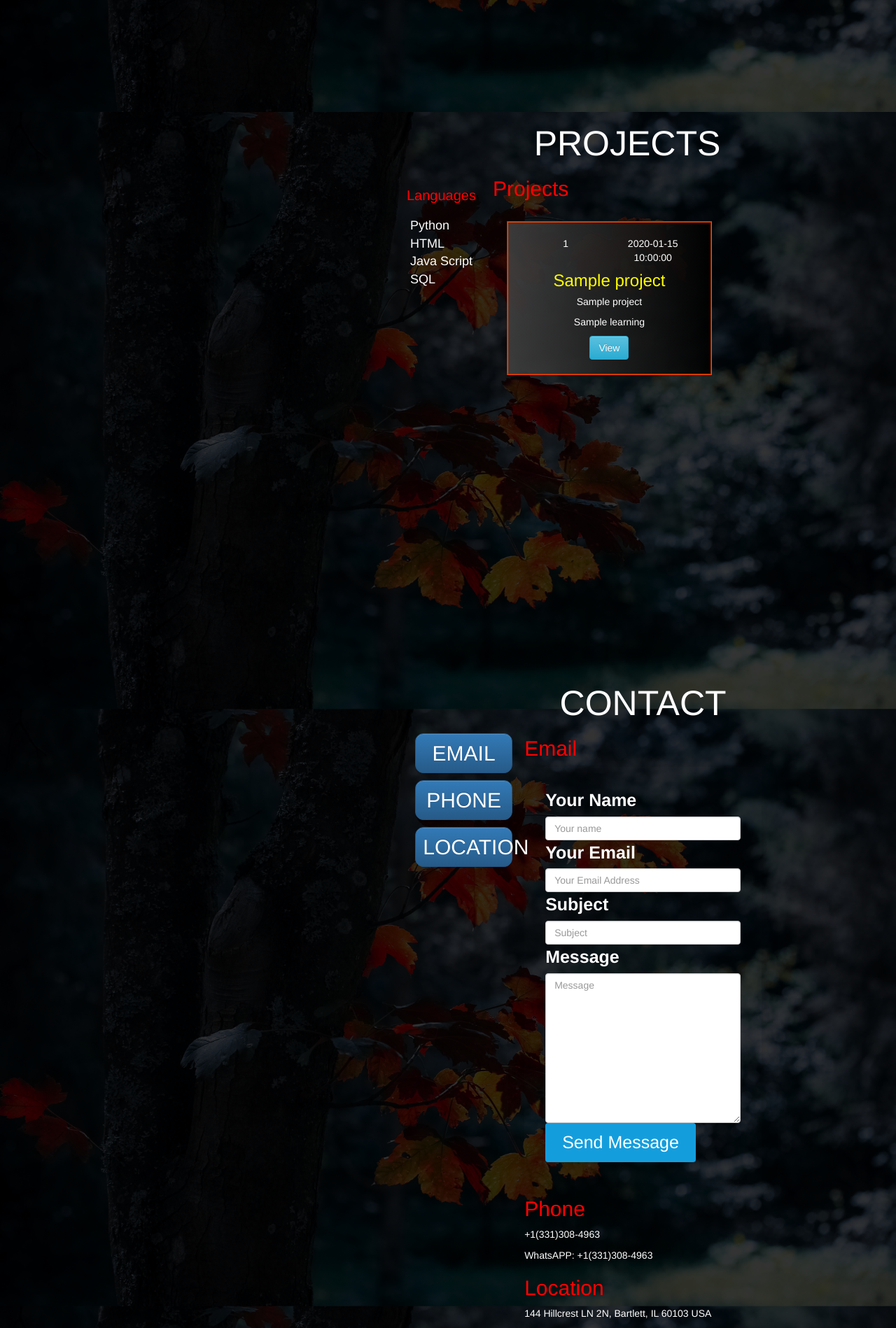
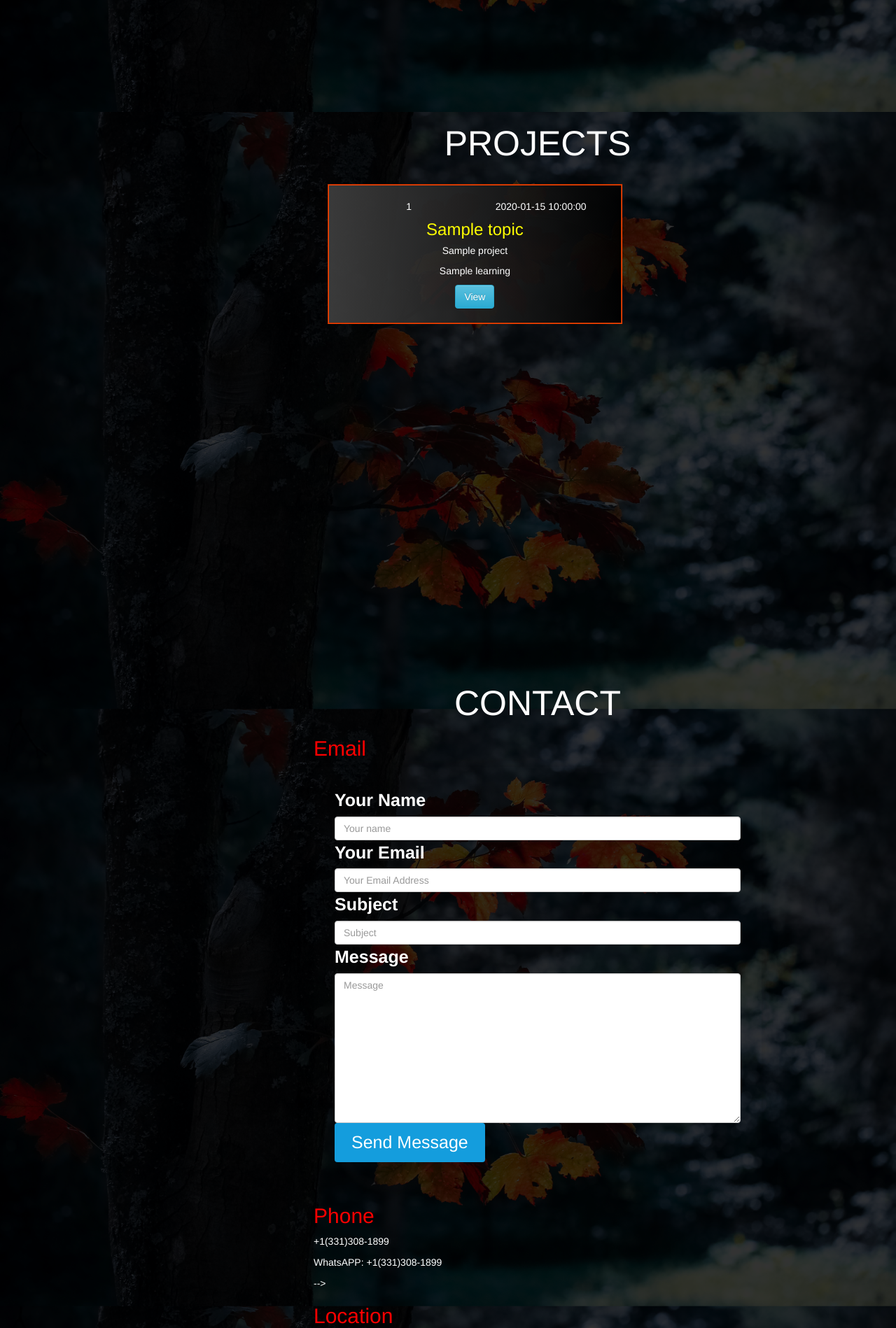
Before and after one commit to ShashwatPatel107/Flask_Personal_Portfolio, a Flask app: template templates/app.html in a window 1280 px wide. Shown: the part 2400-4298 px from the top of the page at 70% size. Run offline with Flask 3, Linux system fonts and the light colour scheme; the template is opened without the code that fills it: most values are stand-ins (such as "Sample title", 1, 10 or a date in 2020); some libraries are stand-ins or nearby versions; grey boxes are pictures that could not be loaded.

Commit message:
change contact page

```diff
--- a/database.py
+++ b/database.py
@@ -2,7 +2,6 @@ import os
 import sqlalchemy
 from sqlalchemy import create_engine, engine, text
 # connect to my sql with sqlalchemy
-
 
 # database information goes here
 # HOST, USER, Pass
--- a/templates/app.html
+++ b/templates/app.html
@@ -138,6 +138,10 @@
 
         {% include "contact.html"%}
 
+
+      </div>
+
+
         <!--contact page -->
       </div>
 
--- a/templates/contact.html
+++ b/templates/contact.html
@@ -1,26 +1,45 @@
  <!-- ************  Contact Left-side ********************   -->
-      <div id="contact_page_left_pane" class="left_pane" class="contact_page_left_side">
+<!--       <div id="contact_page_left_pane" class="left_pane" class="contact_page_left_side"> -->
 
-        <div id="contact_email" class="contact_ls_item">
+<!--         <div id="contact_email" class="contact_ls_item">
           <button class="btn btn-primary btn-sm">EMAIL</button>
           <!--           <h4>EMAIL:</h4> -->
 
-        </div>
+<!--         </div> -->
 
-        <div id="contact_phone" class="contact_ls_item">
-          <button class="btn btn-primary btn-sm">PHONE</button>
+<!--         <div id="contact_phone" class="contact_ls_item">
+          <button class="btn btn-primary btn-sm" onclick = "openPhonenumber()">PHONE</button>
           <!--           <h4>PHONE:</h4> -->
           </i>
-        </div>
+<!--         </div>
 
         <div id="contact_location" class="contact_ls_item">
-          <button class="btn btn-primary btn-sm">LOCATION</button>
+          <button class="btn btn-primary btn-sm" onclick = "openLocation()">LOCATION</button> -->
           <!--           <h4>LOCATION:</h4> -->
 
-        </div>
+<!--         </div> -->
 
         <!-- contact_page_left_side -->
-      </div>
+<!--       </div> -->
+
+<!-- <script> -->
+<!-- function openPhonenumber() {
+  document.getElementById("contact_rs_phone_heading").style.display = "block";
+}
+
+function openLocation() {
+  document.getElementById("contact_rs_location_heading").style.display = "block";
+}
+
+function closeForm() {
+  document.getElementById("contact_rs_phone_heading").style.display = "none";
+}
+  function closeForm() {
+  document.getElementById("contact_rs_location_heading").style.display = "none";
+} -->
+<!-- </script> -->
+
+
 
 
       <!-- ************    Contact Right-side ********************   -->
@@ -55,14 +74,10 @@
                 <textarea class="form-control" name="message" rows="10" required="" placeholder="Message"></textarea>
               </div>
 
-<!--               <div id="form_send_messages" class="form_group">
-                <div class="loading">Loading</div>
-                <div class="error-message">Something Went Wrong! Please Try Again</div>
-                <div class="sent-message">Your message has been sent. Thank you!</div>
-              </div> -->
 
               <div id="form_group_send_button" class="form_group_button">
-                <button type="submit" class="submit_button">Send Message</button>
+                <input type="submit" class="submit_button" value= "Send Message">
+                <p id = "sucess"></p>
 
               </div>
 
@@ -75,9 +90,9 @@
 
         <div id="contact_rs_phone_heading" class="contact_rs_headings">
           <h3 id="contact_content_heading" class="content_heading">Phone</h3>
-          <p>+1(331)308-4963</p>
-          <p>WhatsAPP: +1(331)308-4963</p>
-        </div>
+          <p>+1(331)308-1899</p>
+          <p>WhatsAPP: +1(331)308-1899</p>
+        </div> -->
 
         <div id="contact_rs_location_heading" class="contact_rs_headings">
           <h3 id="contact_content_heading" class="content_heading">Location</h3>
--- a/templates/projects.html
+++ b/templates/projects.html
@@ -1,35 +1,23 @@
 <!-- ************  projects Left-side ********************   -->
-      <div id="projects_left_pane" class="left_pane" class="projects_left_side">
-        <ul class="project_ls_bullet">
-          <h3> Languages</h3>
-          <li>Python</li>
-          <li>HTML</li>
-          <li>Java Script</li>
-          <li>SQL</li>
-        </ul>
-
-        <!-- projects_left_side -->
-      </div>
 
 
       <!-- ************    projects Right-side ********************   -->
-      <div id="projects_right_pane" class="right_pane" class="projects_right_side">
-        <h1 id="projects_page_heading" class="page_heading">PROJECTS</h1>
-        <h3 id="projectst_content_heading" class="content_heading">Projects</h3>
+<div id="projects_right_pane" class="right_pane" class="projects_right_side">
+<h1 id="projects_page_heading" class="page_heading">PROJECTS</h1>
 
         <div class="project_main grid-container">
           {% for project in projects%}
             <div class="project_box grid-item">
               <div class="col-md-6 pro_ID">
-                <p> {{project["Pro_ID"]}}</p>
+                <p> {{project["Project_ID"]}}</p>
                 </div>
               <div class="col-md-6 pro_date">
-                <p> {{project["Start_date"]}}</p>
+                <p> {{project["Start_Date"]}}</p>
               </div>
 
 
-              <h3>{{project["Title"]}}</h3>
-              <h5> {{project["Name"]}}</h5>
+              <h3>{{project["Topic"]}}</h3>
+              <h5> {{project["Title"]}}</h5>
               <p class="pro_learning"> {{project["Learning"]}}</p>
               <a class="btn btn-info" href='{{project["Link"]}}' target="_blank">View</a>
             </div>
--- a/templates/resume.html
+++ b/templates/resume.html
@@ -6,7 +6,7 @@
 <!-- ************    Resume Right-side ********************   -->
 <div id="resume_right_pane" class="right_pane" class="resume_right_side">
   <h1 id="_page_heading" class="page_heading">RESUME</h1>
-  <embed src="https://flaskpersonalportfolio.shashwatpatel5.repl.co/static/Shashwat_Resume.pdf" type="application/pdf" width="100%" height="100%" />
+  <embed src="https://flaskpersonalportfolio.shashwatpatel5.repl.co/static/Shashwat_Resume.pdf" type="application/pdf" width="100%" height="80%" />
 <!--   <iframe src="Shashwat Resume.pdf" width="45%" height="400px"></iframe> -->
 
 
--- a/templates/styles.css
+++ b/templates/styles.css
@@ -115,7 +115,7 @@ a:-webkit-any-link {
   text-align: center;
   height: 100vh;
   vertical-align: middle;
-  border: 2px solid red;
+/*   border: 2px solid red; */
 }
 #home_page img{
   border-radius: 25%;
@@ -268,7 +268,11 @@ a:-webkit-any-link {
   display: grid;
   grid-template-columns: auto auto;
   padding: 10px;
+/*   margin-left:35vw; */
+/*   margin-top: 10vw; */
+  width:50vw;
 }
+
 /* project boxes */
 .grid-item {
   background-image: linear-gradient(to right, rgba(64, 64, 64, 0.9), rgba(0, 0, 0, 0.9));
@@ -340,5 +344,15 @@ a:-webkit-any-link {
     transition: 0.4s;
     border-radius: 4px;
     text-align: center;
+  }
+input[type = "text"]:focus, textarea:focus {
+border :3px solid blue
+}
 
-  }
+testarea::-webkit-scrollbar-{
+  width:4px;
+}
+
+testarea::-webkit-scrollbar-thumb {
+  background-color: orange
+}
```
